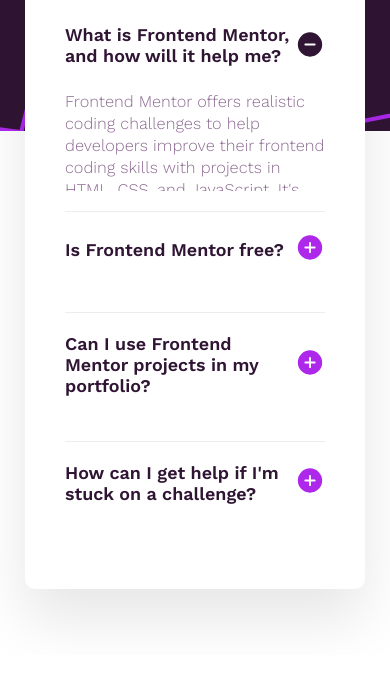
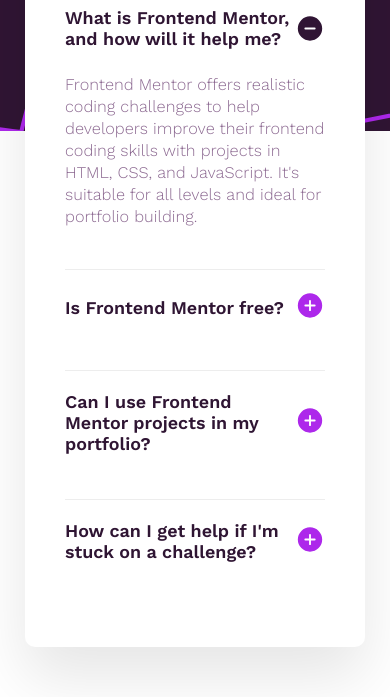
Before and after one commit to FloPereira75/faq-accordion-main, a plain HTML site: page index.html in a window 390 px wide. Shown: the part 189-886 px from the top of the page. Before the commit the page ends 844 px from the top, so only its background shows below. Drawn offline with nearby package versions, Linux system fonts and the light colour scheme.

Commit message:
modif response accordion for small device

```diff
--- a/assets/css/style.css
+++ b/assets/css/style.css
@@ -131,4 +131,10 @@ body {
         padding: 40px;
         border-radius: 10px;
     }
+    .accordion.active .accordion-response {
+        height: 150px;
+    }
+    .accordion.active:first-child .accordion-response {
+        height: 175px;
+    }
 }
```
